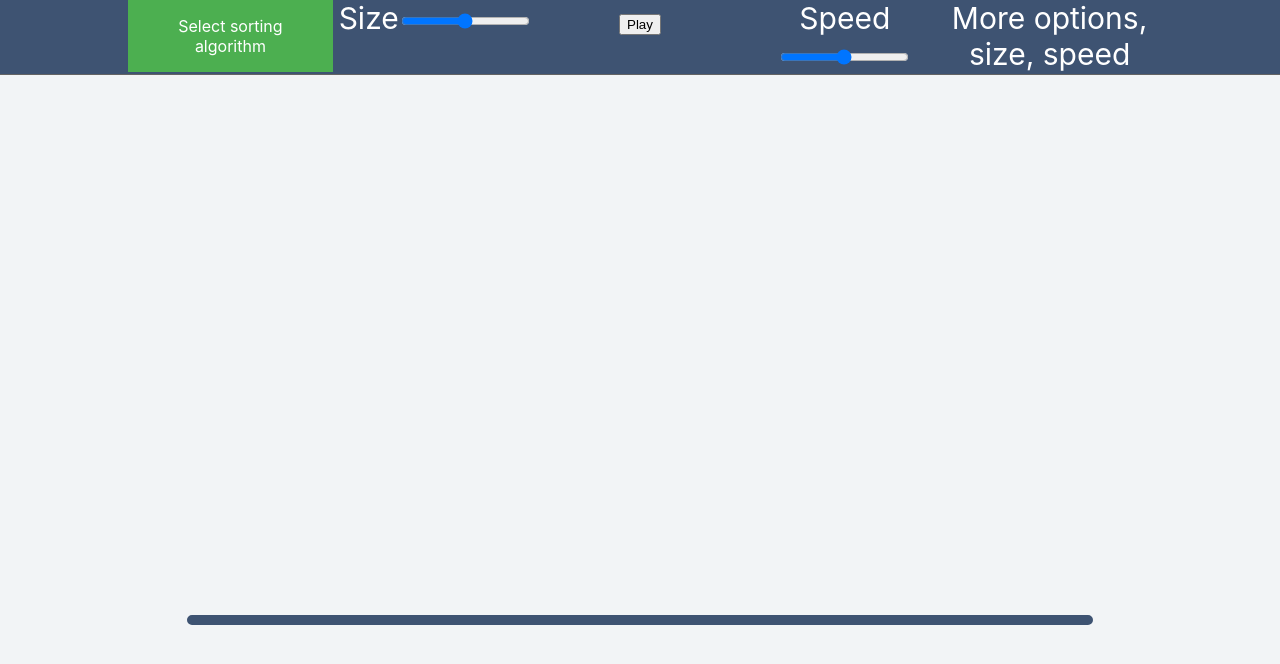
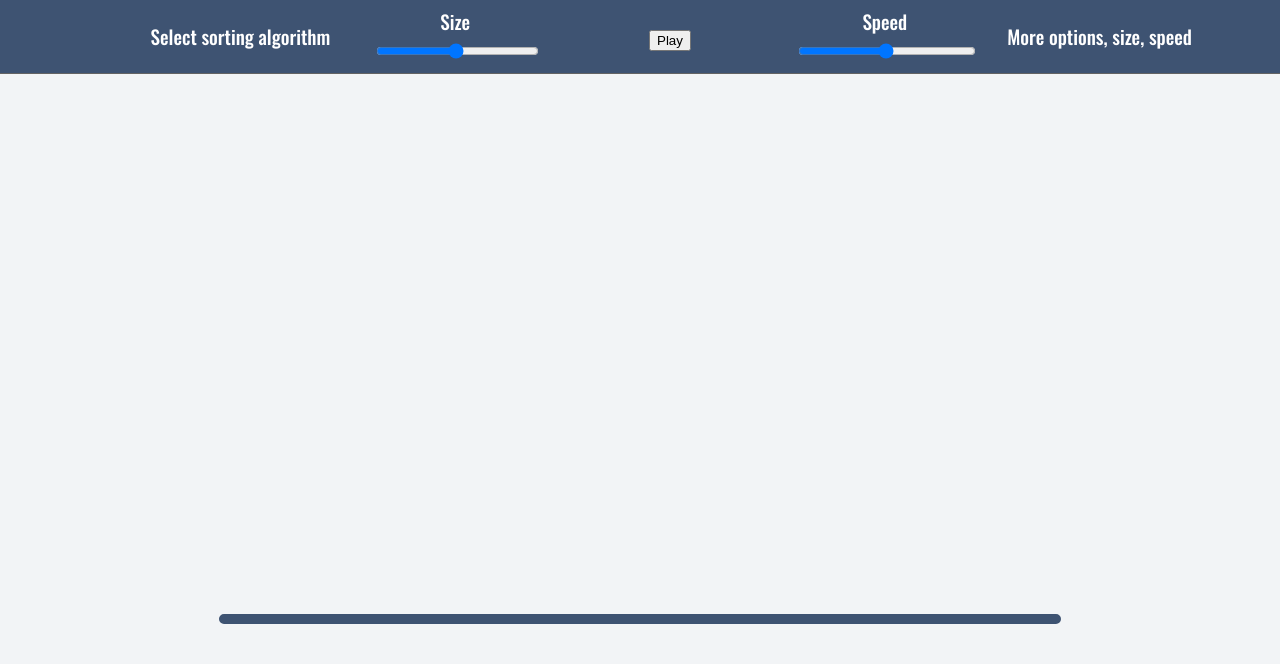
Before and after one commit to Colicho/Sorting-Algorithms, a React (Create React App) app: page / in a window 1280 px wide. Shown: the top 664 px of the page. Built offline with nearby package versions, Linux system fonts and the light colour scheme.

Commit message:
Updates to UI

```diff
--- a/public/index.html
+++ b/public/index.html
@@ -15,6 +15,9 @@
       user's mobile device or desktop. See https://developers.google.com/web/fundamentals/web-app-manifest/
     -->
     <link rel="manifest" href="%PUBLIC_URL%/manifest.json" />
+    <link rel="preconnect" href="https://fonts.googleapis.com">
+    <link rel="preconnect" href="https://fonts.gstatic.com" crossorigin>
+    <link href="https://fonts.googleapis.com/css2?family=Oswald:wght@500&display=swap" rel="stylesheet">
     <!--
       Notice the use of %PUBLIC_URL% in the tags above.
       It will be replaced with the URL of the `public` folder during the build.
--- a/src/App.css
+++ b/src/App.css
@@ -10,65 +10,62 @@ body{
 .header {
   text-align:center;
   background-color:#3E5372;
-  font-size:30px;
   color: white;
   border-bottom: 1px solid #646464;
   grid-row: 1;
   display: grid;
   grid-template-columns: 10% 16% 16% 16% 16% 16% 10%;
-}
-
-.dropbtn {
-  background-color: #4CAF50;
-  color: white;
-  padding: 16px;
-  font-size: 16px;
-  border: none;
+  grid-gap: 10px;
+  font-size: 2.4vh;
+  font-family: 'Oswald', sans-serif;
 }
 
 .dropdown-content {
-  display:none;
+  display: none;
   position: absolute;
   background-color: #f1f1f1;
-  min-width: 160px;
+  width: 100%;
   box-shadow: 0px 8px 16px 0px rgba(0,0,0,0.2);
   z-index: 1;
   color: black;
 }
 
-.dropdown-content a {
-  color: black;
-  padding: 12px 16px;
-  text-decoration: none;
-  display: block;
-}
-
-.sortAlgos:hover .dropbtn {background-color: #3e8e41;}
+.sortAlgos:hover {background-color: #31425B;}
 
 .sortAlgos:hover .dropdown-content {display: block;}
-
-.dropdown-content a:hover {background-color: #ddd;}
 
 .sortAlgos {
   grid-column: 2;
   position: relative;
-  display: inline-block;
+  margin: auto;
 }
 
-.amount {
+.size {
   grid-column: 3;
+  margin: auto;
 }
 
-.start {
+#sizeSlider {
+  width: 100%;
+}
+
+.play {
   grid-column: 4;
+  margin: auto;
 }
 
 .speed {
   grid-column: 5;
+  margin: auto;
 }
 
-.start {
+#speedSlider {
+  width: 100%;
+}
+
+.options {
   grid-column: 6;
+  margin: auto;
 }
 
 .main {
@@ -92,12 +89,12 @@ body{
   margin:0 auto;
   -webkit-transform: rotateX(180deg);
   transform: rotateX(180deg);
-  padding-top: 20px;
+  padding-top: 18px;
 }
 
 #sort2 {
   grid-row: 2;
-  width:70%;
+  width:65%;
   margin:0 auto;
   border: 5px solid #3E5372;
   border-radius: 8px;
--- a/src/App.js
+++ b/src/App.js
@@ -14,7 +14,7 @@ class App extends React.Component{
         currentSort: "Choose a sorting algorithm!",
         size: 50,
         speed: 50,
-        listData: [33],
+        listData: [33, 44, 55, 66],
       }
       this.chooseSort = this.chooseSort.bind(this)
       this.size = this.size.bind(this)
@@ -53,7 +53,7 @@ class App extends React.Component{
           document.getElementById('sort').appendChild(square)
           document.getElementById(i).style.backgroundColor = 'black'
           document.getElementById(i).style.height = value*2 + "px"
-          document.getElementById(i).style.paddingRight = 10 + "px"
+          document.getElementById(i).style.paddingRight = 1.2 + "%"
           document.getElementById(i).style.marginTop = -20 + "px"
       }
       this.setState({
@@ -72,7 +72,7 @@ class App extends React.Component{
 
   start(){
       if (typeof(this.state.currentSort) !== 'string'){
-          this.state.listData = this.state.currentSort(this.state.listData, 101-this.state.speed)
+          this.state.listData = this.state.currentSort(this.state.listData, 101-this.state.speed, this.state.size)
       }
   }
 
--- a/src/components/header.js
+++ b/src/components/header.js
@@ -2,10 +2,10 @@ import React from "react"
 
 function Header(props){
     return(
-        <div className="header">
-            <div className="sortAlgos">
-                <div class="dropbtn">{props.sortText}</div>
-                <div class="dropdown-content">
+        <div class="header">
+            <div class="sortAlgos">
+                {props.sortText}
+                <div className="dropdown-content">
                     <div onClick={() => props.sort('Bubble sort')}>Bubble sort</div>
                     <div onClick={() => props.sort('Selection sort')}>Selection sort</div>
                     <div onClick={() => props.sort('Insertion sort')}>Insertion sort</div>
@@ -13,18 +13,18 @@ function Header(props){
                     <div onClick={() => props.sort('Merge sort')}>Merge sort</div>
                 </div>
             </div>
-            <div className="amount" onInput={() => props.size()}>
+            <div class="size" onInput={() => props.size()}>
                 Size
                 <input type="range" id="sizeSlider" min="1" max="100"></input>
             </div>
-            <div className="play">
+            <div class="play">
                 <button onClick={props.playButton}>Play</button>
             </div>
-            <div className="speed" onInput={() => props.speed()}>
+            <div class="speed" onInput={() => props.speed()}>
                 Speed
                 <input type="range" id="speedSlider" min="1" max="100"></input>
             </div>
-            <div className="start">
+            <div className="options">
                 More options, size, speed
             </div>
 
--- a/src/index.js
+++ b/src/index.js
@@ -3,6 +3,7 @@ import ReactDOM from 'react-dom';
 import './index.css';
 import App from './App';
 import reportWebVitals from './reportWebVitals';
+
 
 ReactDOM.render(
   <React.StrictMode>
--- a/src/sortalgos/bubblesort.js
+++ b/src/sortalgos/bubblesort.js
@@ -1,5 +1,5 @@
 
-function bubbleSort(array, speed){
+function bubbleSort(array, speed, size){
     let n = array.length
     const sleep = (milliseconds) => {
         return new Promise(resolve => setTimeout(resolve, milliseconds))
@@ -26,7 +26,7 @@ function bubbleSort(array, speed){
                         document.getElementById(l).style.backgroundColor = 'black'
                     }
                     document.getElementById(l).style.height = value*2 + "px"
-                    document.getElementById(l).style.paddingRight = 10 + "px"
+                    document.getElementById(l).style.paddingRight = 1.2 + "%"
                     document.getElementById(l).style.marginTop = -20 + "px"
                 }
             }
```
